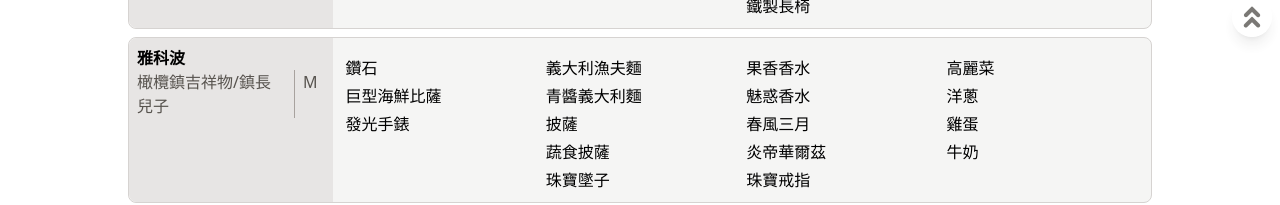
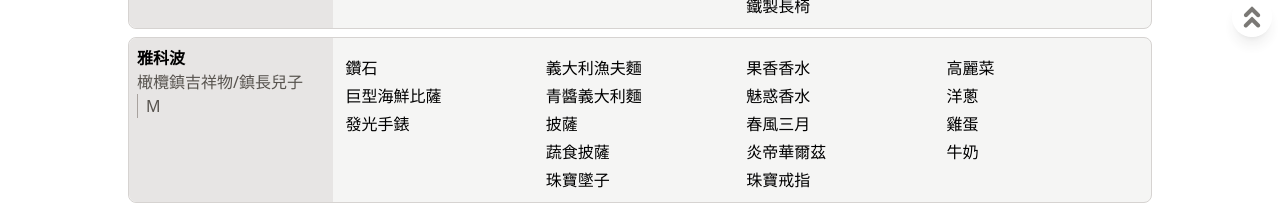
Before and after one commit to pig60214/harvest-moon, a React (Create React App) app: page /neighbor in a window 1280 px wide. Shown: the part 411-616 px from the top of the page. Built offline with nearby package versions, Linux system fonts and the light colour scheme.

Commit message:
Adjust Display

```diff
--- a/src/Neignbors.js
+++ b/src/Neignbors.js
@@ -48,7 +48,7 @@ export default function Neighbors () {
       <div className='my-card space-y-2'>
         <div className='my-card-header flex flex-col md:w-1/5'>
           <div className='font-black'>{ neighbor.name }</div>
-          <div className='flex text-stone-600 divide-x divide-stone-400'>
+          <div className='flex flex-wrap text-stone-600 divide-x divide-stone-400'>
             <div className='pr-2'>{ neighbor.description }</div>
             <div className='px-2'>{ neighbor.gender }</div>
             {heartEmoji !== '' && <div className='px-2'>{ heartEmoji }</div>}
```
